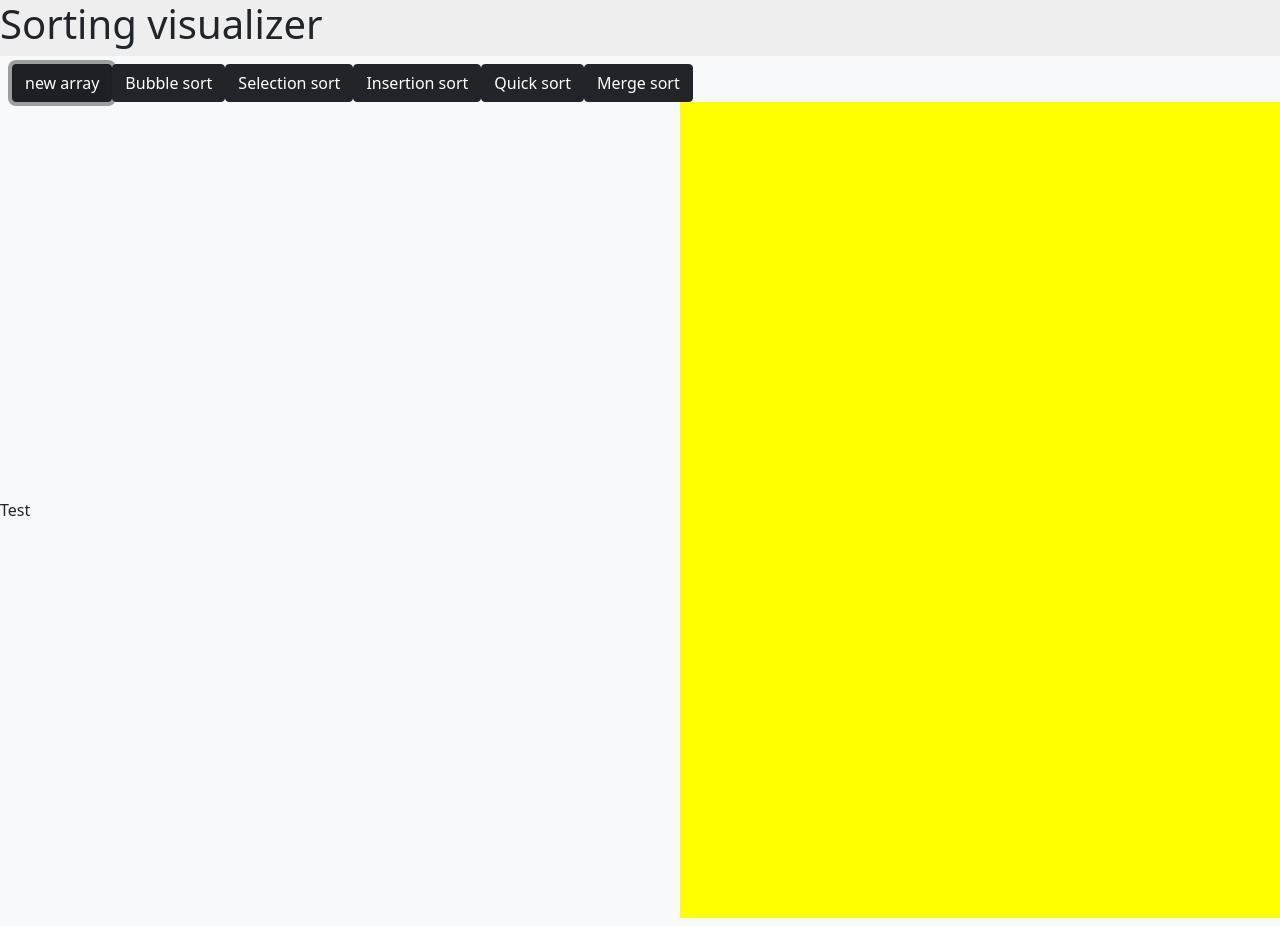
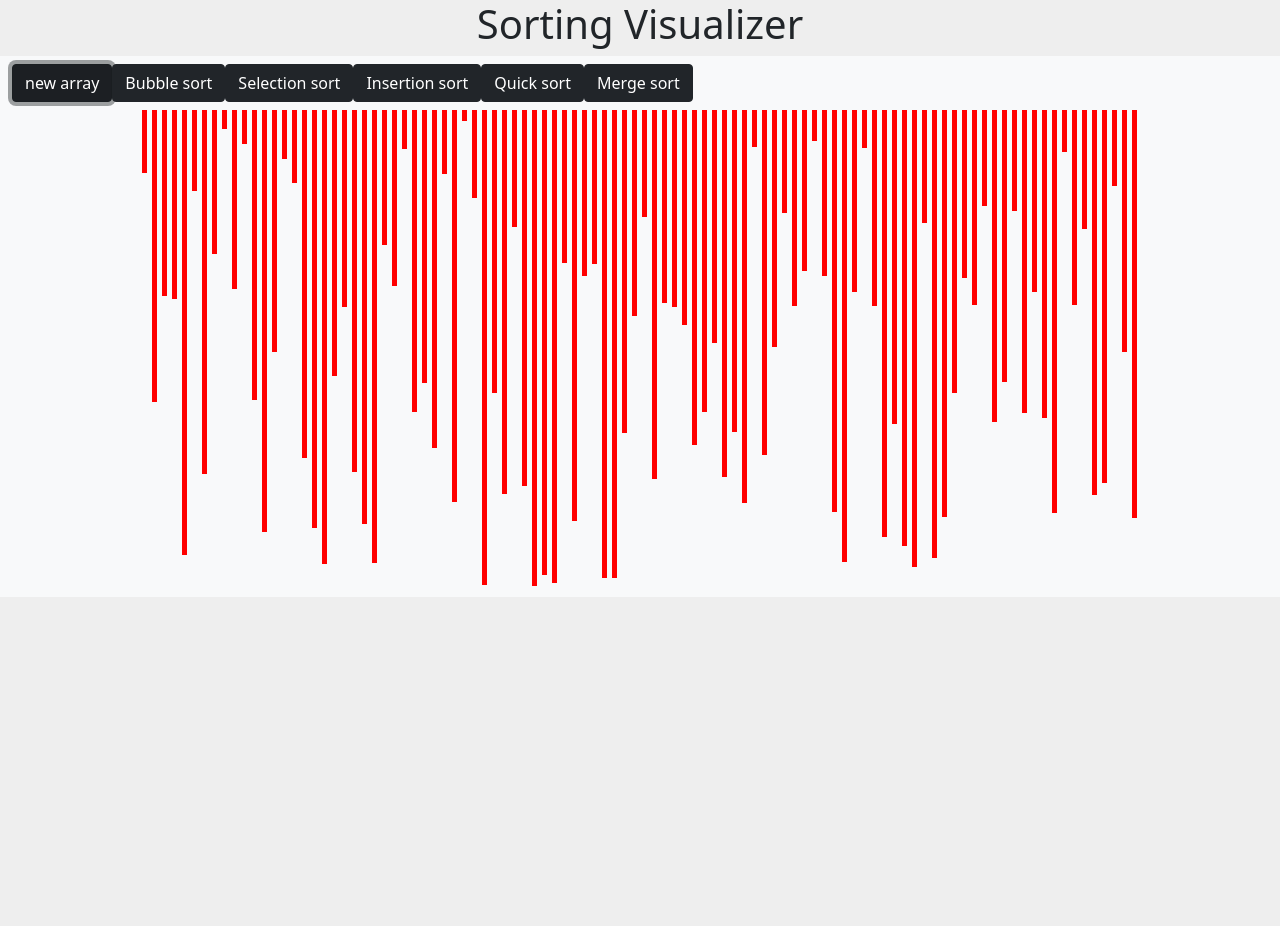
Before and after one commit to Nathanrowe32/SortingAlgorithmVisualizer, a plain HTML site: page index.html in a window 1280 px wide. Both pictures are taken after a click on the button "new array". After the commit the page ends 800 px from the top, so only its background shows below. Drawn offline with nearby package versions, Linux system fonts and the light colour scheme.

Commit message:
bar creation

```diff
--- a/index.html
+++ b/index.html
@@ -12,7 +12,7 @@
 </head>
 
 <body>
-    <h1 id="header">Sorting visualizer</h1>
+    <h1 class="header">Sorting Visualizer</h1>
 
     <nav class="navbar navbar-light bg-light">
         <div class="container-fluid">
@@ -25,9 +25,8 @@
                 <button type="button" class="btn btn-dark">Merge sort</button>
             </form>
         </div>
-
-        <table id="barChart">Test</table>
-
+        <div id="barChart" , class="barChart">
+        </div>
     </nav>
 
 
--- a/js_files/newArray.js
+++ b/js_files/newArray.js
@@ -4,6 +4,7 @@ const barChart = document.getElementById("barChart");
 
 var heightBars = [];
 var bars = [];
+const numBars = 100;
 
 function createArray() {
 
@@ -11,13 +12,13 @@ function createArray() {
     clearArray();
 
     //generate heights
-    for (let i = 0; i < 10; i++) {
-        heightBars.push(Math.floor(Math.random() * 1000));
+    for (let i = 0; i < numBars; i++) {
+        heightBars.push(Math.floor(Math.random() * 500));
     }
 
     //generate the bars
-    for (let i = 0; i < 10; i++) {
-        var bar = document.createElement('th');
+    for (let i = 0; i < numBars; i++) {
+        var bar = document.createElement('div');
         bar.className = "bar";
         bar.classList.add("bar");
         bar.style.height = heightBars[i].toString() + "px";
--- a/sorting.css
+++ b/sorting.css
@@ -1,16 +1,20 @@
 body {
-    background-color: coral;
-    margin: 0;
     background-color: #eee;
-    justify-content: center;
 }
 
+.header {
+    text-align: center;
+}
+
+.barChart {
+    margin: 0 auto;
+    transform: rotate(180deg);
+}
 
 .bar {
     width: 5px;
-    padding: 30px;
-    background-color: yellow;
-    border: black;
-    border-width: 5px;
-    margin: 20px;
+    display: inline-block;
+    background-color: red;
+    border-width: 2px;
+    margin: 2.5px;
 }
```
